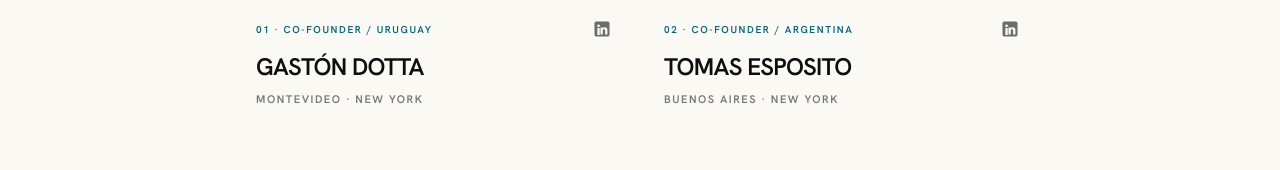
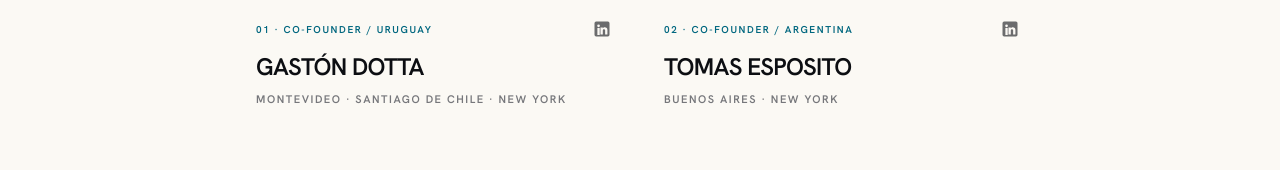
Before and after one commit to GastonDotta/latamtechbridge.lat, a React (Vite) app: page / in a window 1280 px wide. Shown: the part 6454-6624 px from the top of the page. Built offline with nearby package versions, Linux system fonts and the light colour scheme; no server answers.

Commit message:
Update content.ts

```diff
--- a/src/data/content.ts
+++ b/src/data/content.ts
@@ -94,7 +94,7 @@ export const TEAM = [
     number: "01",
     name: "Gastón Dotta",
     role: "Co-Founder / Uruguay", // O el rol que corresponda
-    location: "Montevideo · New York",
+    location: "Montevideo · Santiago de Chile · New York",
     image: "https://i.imgur.com/y1WHwAj.png", // Link directo a su foto
     linkedin: "https://www.linkedin.com/in/gastondotta/",
   },
```
